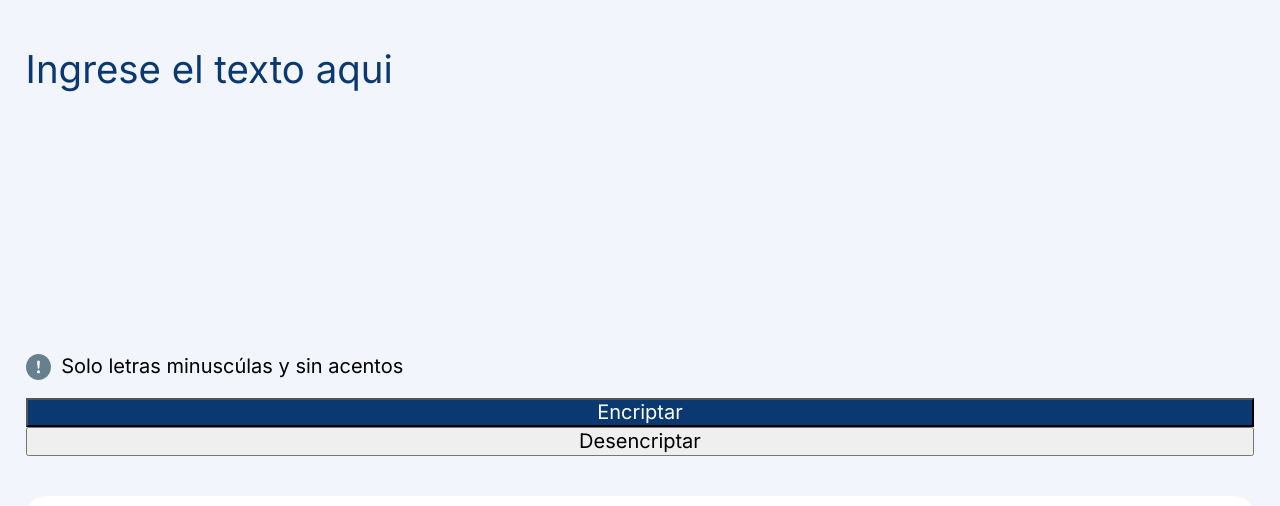
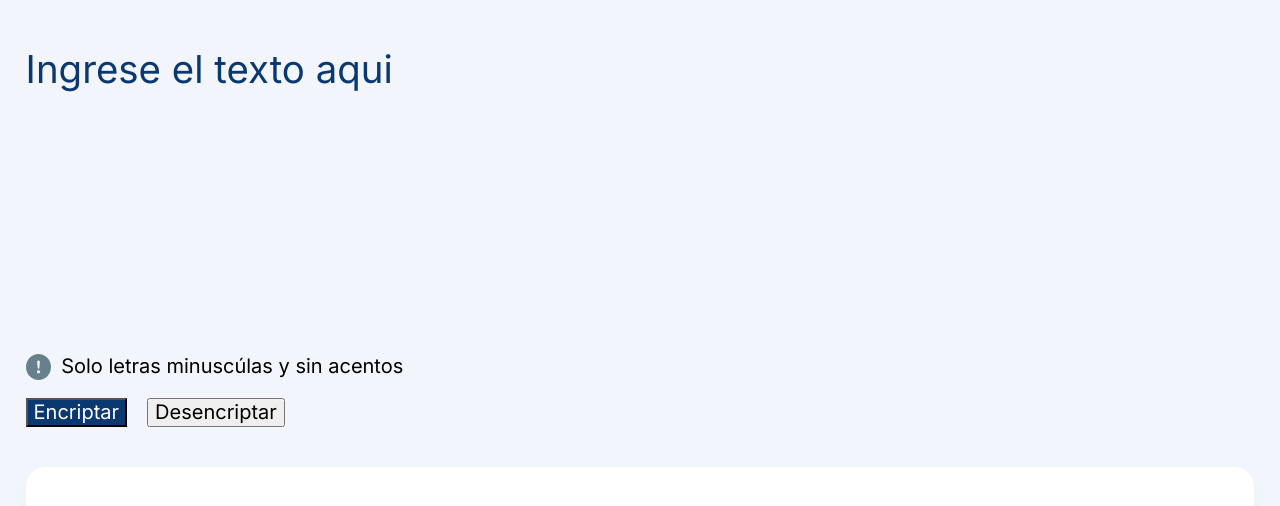
Before and after one commit to stente3/Basic-encryptor, a website built with Vite: page index.html in a window 1280 px wide. Shown: the part 86-592 px from the top of the page. Built offline with nearby package versions, Linux system fonts and the light colour scheme.

Commit message:
Styles(Tablet view): Add CSS code for tablet view

```diff
--- a/src/styles/styles.css
+++ b/src/styles/styles.css
@@ -144,3 +144,10 @@ body {
   width: 100%;
   color: var(--warningColor);
 }
+/* Tablet design */
+@media (min-width: 600px) {
+  .main__buttonContainer {
+    flex-direction: row;
+    gap: 1em;
+  }
+}
```
